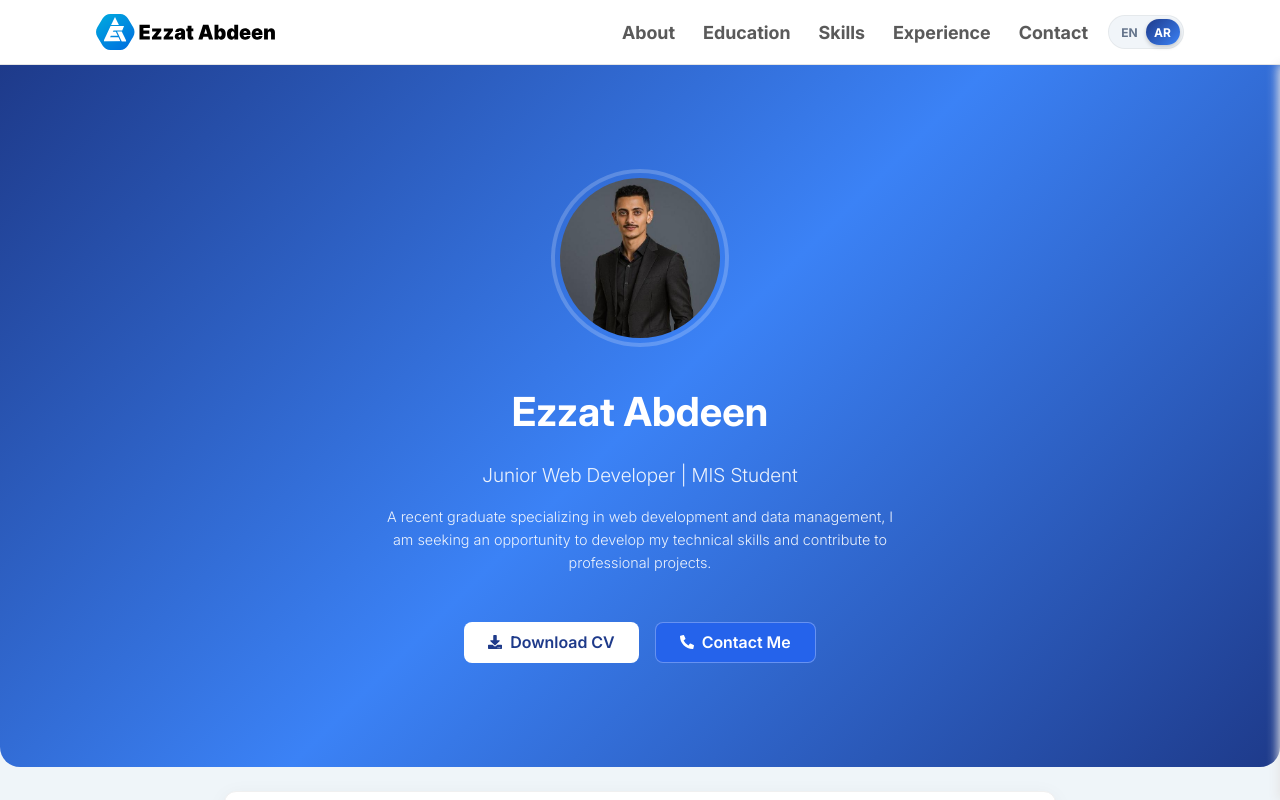
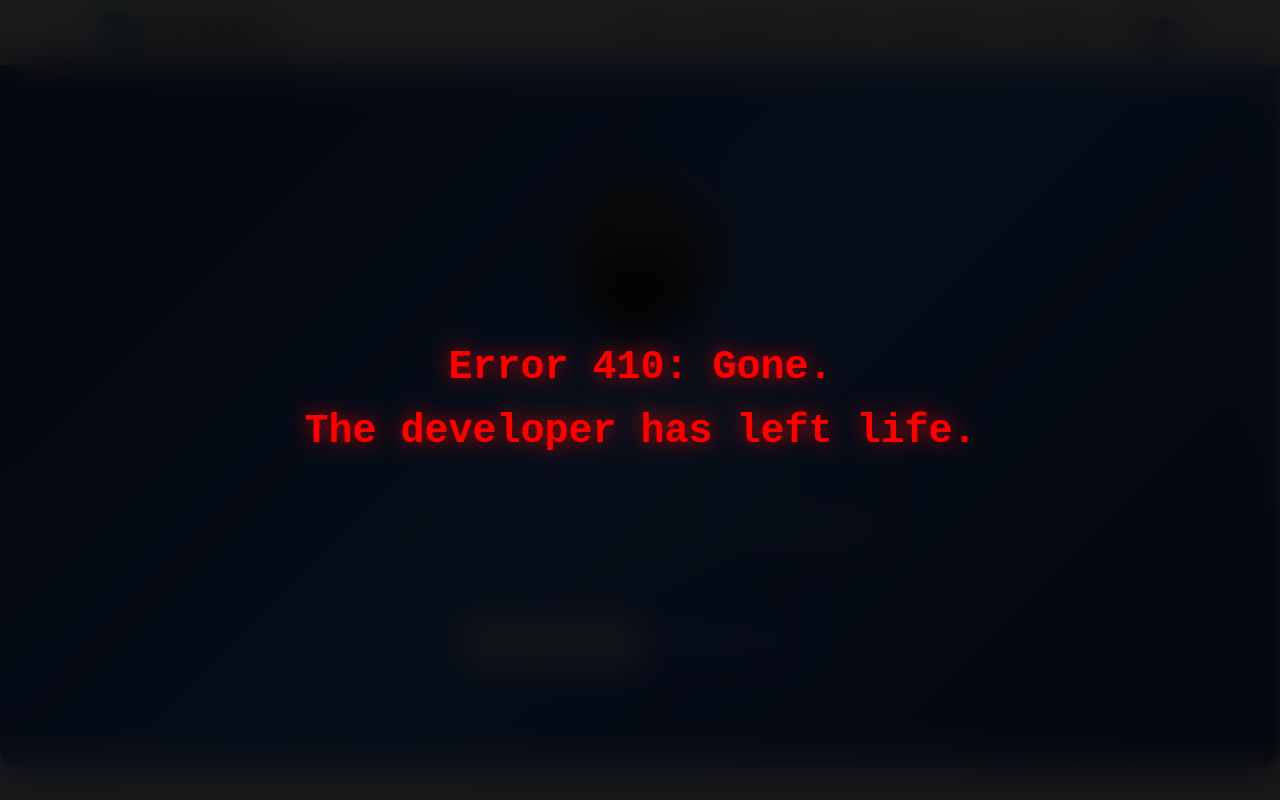
Before and after one commit to ezzatabdeen-dev/protfolio, a Next.js app: page /en in a window 1280 px wide. Shown: the top 800 px of the page. Built offline with nearby package versions, Linux system fonts and the light colour scheme.

Commit message:
Add Freeze component to layout

```diff
--- a/src/app/[lang]/layout.jsx
+++ b/src/app/[lang]/layout.jsx
@@ -1,6 +1,6 @@
 import "../globals.css";
 import { notFound } from "next/navigation";
-import { Header } from "@/components/index";
+import { Header, Freeze } from "@/components/index";
 import { getDictionary } from "@/lib/getDictionary";
 
 export const metadata = {
@@ -34,6 +34,7 @@ export default async function RootLayout({ children, params }) {
         <meta name="theme-color" content="#0071E0" />
       </head>
       <body>
+        <Freeze />
         <Header dict={dict} />
         {children}
       </body>
```
